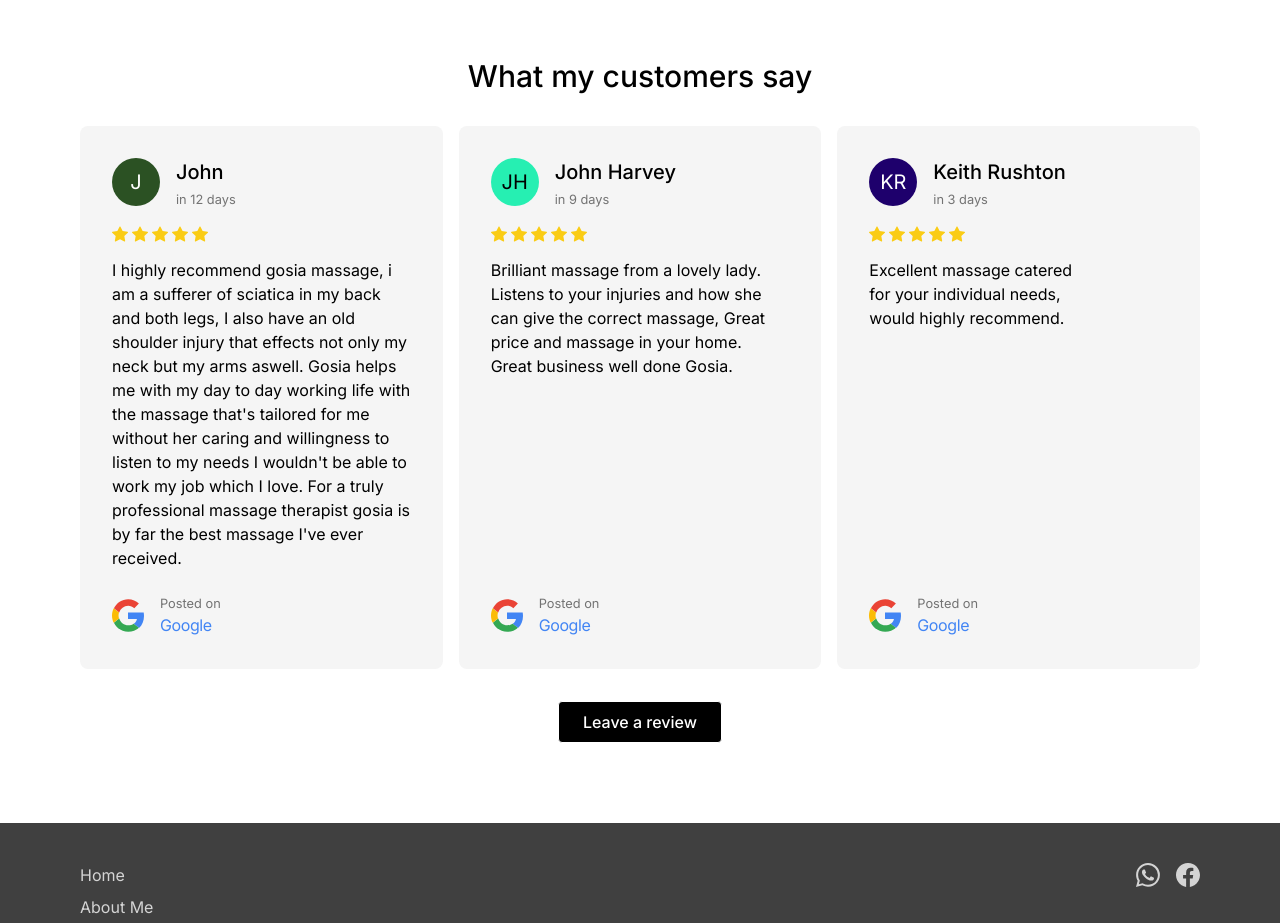
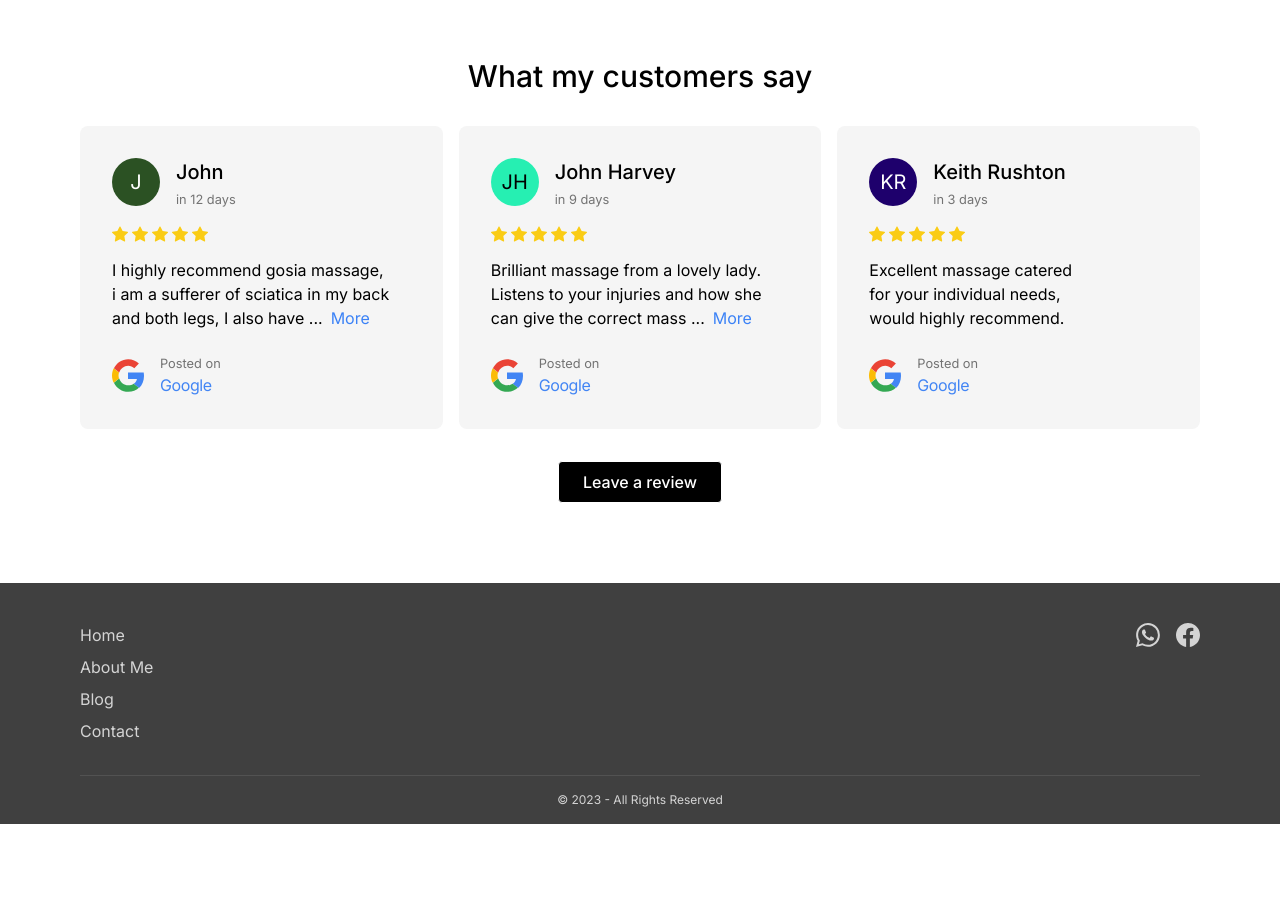
Before and after one commit to lbn21/gosia-massage, a Next.js app: page / in a window 1280 px wide. Shown: the part 2420-3343 px from the top of the page. After the commit the page ends 3244 px from the top, so only its background shows below. Built offline with nearby package versions, Linux system fonts and the light colour scheme.

Commit message:
Adds more button to each review

```diff
--- /dev/null
+++ b/app/components/ReviewCard.tsx
@@ -0,0 +1,118 @@
+'use client';
+
+import { useState } from 'react';
+
+import { formatDistance } from 'date-fns';
+
+import { Review } from '@app/app/data/Reviews';
+
+const REVIEW_LENGTH = 100;
+
+interface ReviewCardProps {
+  review: Review;
+}
+
+export default function ReviewCard({ review }: ReviewCardProps) {
+  const [isExpanded, setIsExpanded] = useState(false);
+  const fullText = review.content;
+  const truncatedText =
+    fullText.length > REVIEW_LENGTH
+      ? fullText.slice(0, REVIEW_LENGTH) + ' ...'
+      : fullText;
+
+  return (
+    <div
+      key={review.name}
+      className="flex flex-col gap-2 rounded-lg bg-neutral-100 p-8"
+    >
+      <div className="grid grid-cols-[3rem_1fr] gap-4">
+        <div
+          className="flex aspect-square w-12 items-center justify-center rounded-full text-xl"
+          style={{
+            color: review.avatar.textColor,
+            backgroundColor: review.avatar.bgColor,
+          }}
+        >
+          {review.avatar.initials}
+        </div>
+        <div>
+          <p className="text-xl font-medium">{review.name}</p>
+          <small className="text-neutral-500">
+            {formatDistance(new Date(review.date), new Date(), {
+              addSuffix: true,
+            })}
+          </small>
+        </div>
+      </div>
+      <div className="my-2 flex gap-1 text-yellow-400">
+        {Array.from({ length: review.rating }, (_, i) => {
+          return (
+            <svg
+              key={i}
+              xmlns="http://www.w3.org/2000/svg"
+              width="16"
+              height="16"
+              fill="currentColor"
+              className="bi bi-star-fill"
+              viewBox="0 0 16 16"
+            >
+              <path d="M3.612 15.443c-.386.198-.824-.149-.746-.592l.83-4.73L.173 6.765c-.329-.314-.158-.888.283-.95l4.898-.696L7.538.792c.197-.39.73-.39.927 0l2.184 4.327 4.898.696c.441.062.612.636.282.95l-3.522 3.356.83 4.73c.078.443-.36.79-.746.592L8 13.187l-4.389 2.256z" />
+            </svg>
+          );
+        })}
+      </div>
+      <p className="grow">
+        {isExpanded ? fullText : truncatedText}
+        {fullText.length > REVIEW_LENGTH && !isExpanded && (
+          <a
+            onClick={() => setIsExpanded(true)}
+            className="review-more-link ml-2 cursor-pointer text-blue-500"
+            aria-expanded="false"
+            role="button"
+            tabIndex={0}
+          >
+            More
+          </a>
+        )}
+      </p>
+      <div className="mt-4 flex items-center gap-4">
+        <svg
+          width="32"
+          height="33"
+          viewBox="0 0 50 51"
+          fill="none"
+          xmlns="http://www.w3.org/2000/svg"
+        >
+          <path
+            d="M25 21V30.8878H39.0152C38.3998 34.0676 36.5529 36.7602 33.7831 38.5706L42.2348 45C47.1591 40.5437 50 33.9982 50 26.2227C50 24.4123 49.8343 22.6713 49.5265 21.0003L25 21Z"
+            fill="#4285F4"
+          />
+          <path
+            d="M11.3366 30L9.50025 31.4533L3 36.6877C7.12815 45.1524 15.5891 51 25.3963 51C32.1699 51 37.8489 48.6893 42 44.7281L33.8578 38.1967C31.6226 39.7529 28.7716 40.6962 25.3963 40.6962C18.8734 40.6962 13.3313 36.1455 11.3469 30.015L11.3366 30Z"
+            fill="#34A853"
+          />
+          <path
+            d="M2.68164 14C0.977175 17.4522 0 21.3479 0 25.5C0 29.6521 0.977175 33.5477 2.68164 36.9999C2.68164 37.0231 11 30.3751 11 30.3751C10.5 28.8356 10.2045 27.2028 10.2045 25.4997C10.2045 23.7966 10.5 22.1638 11 20.6243L2.68164 14Z"
+            fill="#FBBC05"
+          />
+          <path
+            d="M25.2922 10.3232C28.9698 10.3232 32.2387 11.643 34.8493 14.1885L42 6.76439C37.6641 2.56918 32.0344 0 25.2922 0C15.5308 0 7.10887 5.82153 3 14.3064L11.3084 21C13.2833 14.872 18.7997 10.3232 25.2922 10.3232Z"
+            fill="#EA4335"
+          />
+        </svg>
+        <div className="flex flex-col">
+          <small className="text-neutral-500">Posted on</small>
+          <a
+            href={review.link}
+            target="_blank"
+            rel="noopener noreferrer"
+            title="Google review link"
+            className="tracking-tight text-[#4285F4]"
+          >
+            Google
+          </a>
+        </div>
+      </div>
+    </div>
+  );
+}
--- a/app/page.tsx
+++ b/app/page.tsx
@@ -3,8 +3,7 @@ import { ReactNode } from 'react';
 import Image, { StaticImageData } from 'next/image';
 import Link from 'next/link';
 
-import { formatDistance } from 'date-fns';
-
+import ReviewCard from '@app/app/components/ReviewCard';
 import { REVIEWS } from '@app/app/data/Reviews';
 import { rgbDataURL } from '@app/app/utils/DataURL';
 import _60 from '@app/public/images/60_minutes_massage_60_pounds.webp';
@@ -219,90 +218,9 @@ export default function Home() {
         <div className="container flex flex-col items-center py-8 md:py-12 lg:py-20">
           <h2 className="mb-8 text-3xl font-medium">What my customers say</h2>
           <div className="grid grid-cols-1 gap-4 md:grid-cols-2 xl:grid-cols-3 2xl:grid-cols-4">
-            {REVIEWS.map((review) => {
-              return (
-                <div
-                  key={review.name}
-                  className="flex flex-col gap-2 rounded-lg bg-neutral-100 p-8"
-                >
-                  <div className="grid grid-cols-[3rem_1fr] gap-4">
-                    <div
-                      className="flex aspect-square w-12 items-center justify-center rounded-full text-xl"
-                      style={{
-                        color: review.avatar.textColor,
-                        backgroundColor: review.avatar.bgColor,
-                      }}
-                    >
-                      {review.avatar.initials}
-                    </div>
-                    <div>
-                      <p className="text-xl font-medium">{review.name}</p>
-                      <small className="text-neutral-500">
-                        {formatDistance(new Date(review.date), new Date(), {
-                          addSuffix: true,
-                        })}
-                      </small>
-                    </div>
-                  </div>
-                  <div className="my-2 flex gap-1 text-yellow-400">
-                    {Array.from({ length: review.rating }, (_, i) => {
-                      return (
-                        <svg
-                          key={i}
-                          xmlns="http://www.w3.org/2000/svg"
-                          width="16"
-                          height="16"
-                          fill="currentColor"
-                          className="bi bi-star-fill"
-                          viewBox="0 0 16 16"
-                        >
-                          <path d="M3.612 15.443c-.386.198-.824-.149-.746-.592l.83-4.73L.173 6.765c-.329-.314-.158-.888.283-.95l4.898-.696L7.538.792c.197-.39.73-.39.927 0l2.184 4.327 4.898.696c.441.062.612.636.282.95l-3.522 3.356.83 4.73c.078.443-.36.79-.746.592L8 13.187l-4.389 2.256z" />
-                        </svg>
-                      );
-                    })}
-                  </div>
-                  <p className="grow">{review.content}</p>
-                  <div className="mt-4 flex items-center gap-4">
-                    <svg
-                      width="32"
-                      height="33"
-                      viewBox="0 0 50 51"
-                      fill="none"
-                      xmlns="http://www.w3.org/2000/svg"
-                    >
-                      <path
-                        d="M25 21V30.8878H39.0152C38.3998 34.0676 36.5529 36.7602 33.7831 38.5706L42.2348 45C47.1591 40.5437 50 33.9982 50 26.2227C50 24.4123 49.8343 22.6713 49.5265 21.0003L25 21Z"
-                        fill="#4285F4"
-                      />
-                      <path
-                        d="M11.3366 30L9.50025 31.4533L3 36.6877C7.12815 45.1524 15.5891 51 25.3963 51C32.1699 51 37.8489 48.6893 42 44.7281L33.8578 38.1967C31.6226 39.7529 28.7716 40.6962 25.3963 40.6962C18.8734 40.6962 13.3313 36.1455 11.3469 30.015L11.3366 30Z"
-                        fill="#34A853"
-                      />
-                      <path
-                        d="M2.68164 14C0.977175 17.4522 0 21.3479 0 25.5C0 29.6521 0.977175 33.5477 2.68164 36.9999C2.68164 37.0231 11 30.3751 11 30.3751C10.5 28.8356 10.2045 27.2028 10.2045 25.4997C10.2045 23.7966 10.5 22.1638 11 20.6243L2.68164 14Z"
-                        fill="#FBBC05"
-                      />
-                      <path
-                        d="M25.2922 10.3232C28.9698 10.3232 32.2387 11.643 34.8493 14.1885L42 6.76439C37.6641 2.56918 32.0344 0 25.2922 0C15.5308 0 7.10887 5.82153 3 14.3064L11.3084 21C13.2833 14.872 18.7997 10.3232 25.2922 10.3232Z"
-                        fill="#EA4335"
-                      />
-                    </svg>
-                    <div className="flex flex-col">
-                      <small className="text-neutral-500">Posted on</small>
-                      <a
-                        href={review.link}
-                        target="_blank"
-                        rel="noopener noreferrer"
-                        title="Google review link"
-                        className="tracking-tight text-[#4285F4]"
-                      >
-                        Google
-                      </a>
-                    </div>
-                  </div>
-                </div>
-              );
-            })}
+            {REVIEWS.map((review) => (
+              <ReviewCard key={review.name} review={review} />
+            ))}
           </div>
           <div className="mt-8 flex justify-center">
             <a
```
